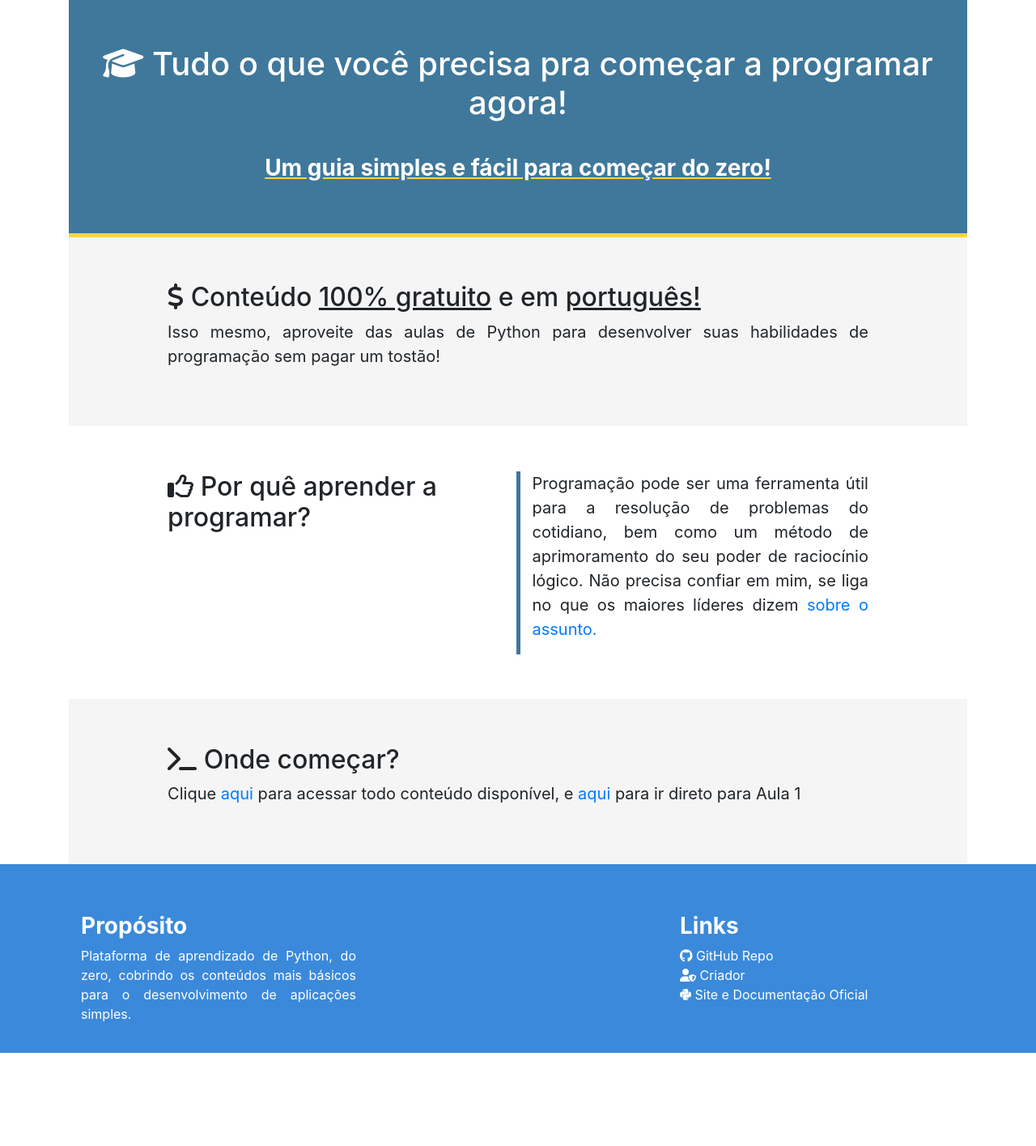
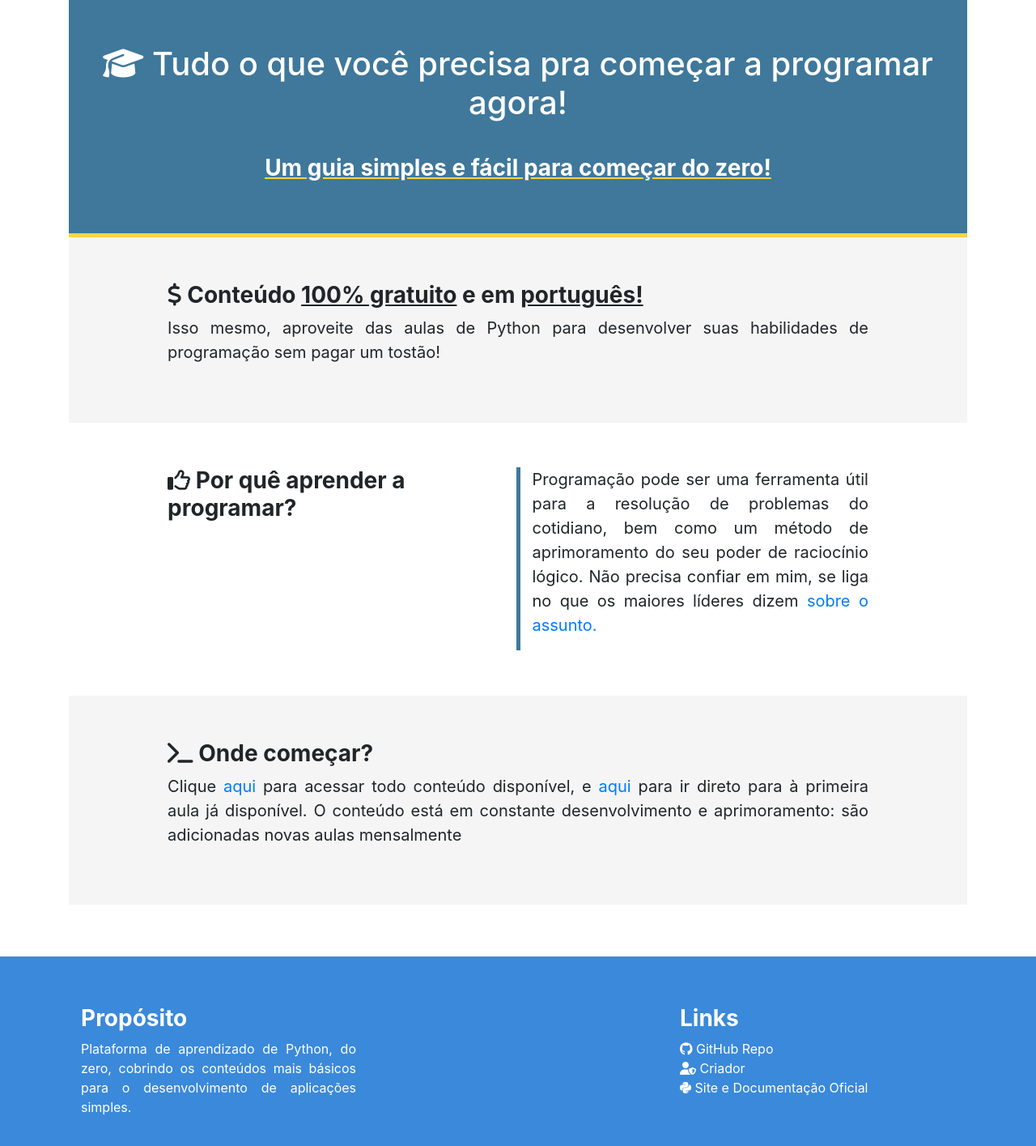
Before and after one commit to PzanettiD/Aprenda-Python, a Flask app: page / in a window 1280 px wide. Shown: the part 57-1472 px from the top of the page at 81% size. Before the commit the page ends 1357 px from the top, so only its background shows below. Run offline with Flask 2, Linux system fonts and the light colour scheme; some libraries are stand-ins or nearby versions.

Commit message:
fixing footer and some minor bugs for other devices

```diff
--- a/templates/homepage.html
+++ b/templates/homepage.html
@@ -50,7 +50,7 @@
 				</div>
 			</section>
 			<section class="container-fluid" style="padding: 5%; padding-left: 11%; padding-right: 11%; background-color: #f5f5f5;">
-				<h2><i class="fas fa-dollar-sign"></i> Conteúdo <ins>100% gratuito</ins> e em <ins>português!</ins></h2>
+				<h3><i class="fas fa-dollar-sign"></i> Conteúdo <ins>100% gratuito</ins> e em <ins>português!</ins></h3>
 				<blockquote class="blockquote">
 					<p class="mb-0 ptext">Isso mesmo, aproveite das aulas de Python para desenvolver suas habilidades de programação sem pagar um tostão!</p>
 				</blockquote>
@@ -58,7 +58,7 @@
 			<section class="container-fluid" style="padding: 5%; padding-left: 11%; padding-right: 11%;">
 				<div class="row">
 					<div class="col">
-						<h2><i class="far fa-thumbs-up"></i> Por quê aprender a programar?</h2>
+						<h3><i class="far fa-thumbs-up"></i> Por quê aprender a programar?</h3>
 					</div>
 					<div class="col" style="border-left: 5px solid #3f789b;">
 						<blockquote class="blockquote">
@@ -68,15 +68,16 @@
 				</div>
 			</section>
 			<section class="container-fluid" style="padding: 5%; padding-left: 11%; padding-right: 11%; background-color: #f5f5f5;">
-				<h2><i class="fas fa-terminal"></i> Onde começar?</ins></h2>
+				<h3><i class="fas fa-terminal"></i> Onde começar?</ins></h3>
 				<blockquote class="blockquote">
-					<p class="mb-0 ptext">Clique <a href="{{url_for('Aulas')}}">aqui</a> para acessar todo conteúdo disponível, e <a href="#">aqui</a> para ir direto para Aula 1</p>
+					<p class="mb-0 ptext">Clique <a href="{{url_for('Aulas')}}">aqui</a> para acessar todo conteúdo disponível, e <a href="#">aqui</a> para ir direto para à primeira aula já disponível. O conteúdo está em constante desenvolvimento e aprimoramento: são adicionadas novas aulas mensalmente</p>
 				</blockquote>
 			</section>
 		</div>
-		<footer>
-			<div id="rodape" class="container">
-				<div class="Row">
+		<footer style="margin-top: 5% !important;">
+			<section id="rodape" class="container">
+				<div class="container-fluid">
+					<div class="row">
 						<div class="col-12 col-md-6 col-lg-4">
 							<h3 class="h3"> Propósito </h3>
 							<p class="ptext">
@@ -108,6 +109,7 @@
 						</div>
 					</div>
 				</div>
+			</section>
 		</footer>
     </body>
 </html>
```
Lines whose indentation alone changed are shown as unchanged.
